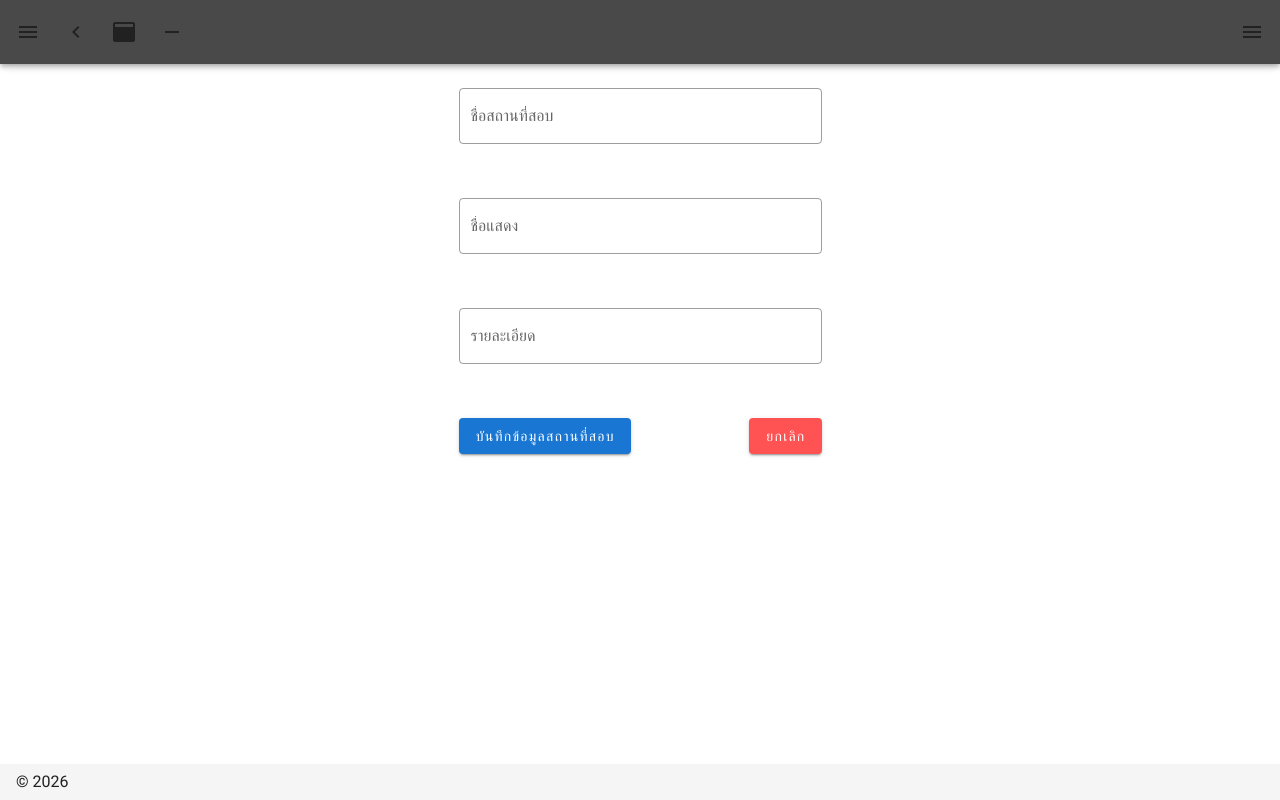
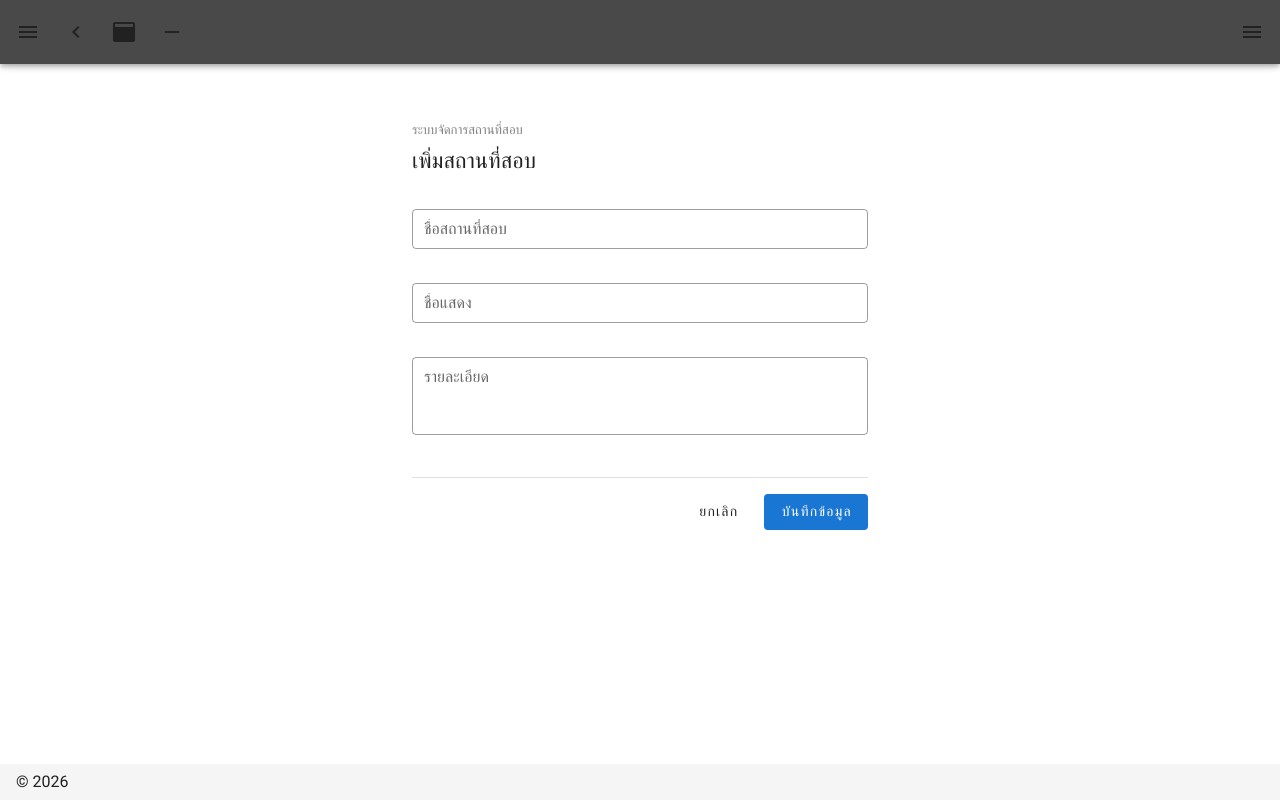
Before and after one commit to Aitsada/ExamSystem, a Nuxt app in the folder frontend/: page /Admins/FacilityForm in a window 1280 px wide. Built offline with nearby package versions, Linux system fonts and the light colour scheme.

Commit message:
refactor: change facilityForm UI

```diff
--- a/frontend/pages/Admins/FacilityForm.vue
+++ b/frontend/pages/Admins/FacilityForm.vue
@@ -1,98 +1,95 @@
 <template>
   <main>
+    <v-container style="max-width: 480px; margin: 2rem auto;">
+      <div style="margin-bottom: 2rem;">
+        <p style="font-size: 13px; color: grey; margin: 0;">
+          ระบบจัดการสถานที่สอบ
+        </p>
+        <h2 style="font-size: 22px; font-weight: 500; margin: 4px 0 0;">
+          เพิ่มสถานที่สอบ
+        </h2>
+      </div>
+
+      <v-alert
+        v-if="facilityMessage"
+        :type="facilityError ? 'error' : 'success'"
+        dense
+        text
+        style="margin-bottom: 20px; border-radius: 8px;"
+      >
+        {{ facilityMessage }}
+      </v-alert>
+
       <v-form>
-      <v-container>
-        <v-row style=" justify-content: center">
-          <v-col cols="4">
+        <div style="display: flex; flex-direction: column; gap: 8px;">
           <v-text-field
             v-model.trim="facility.Name"
             label="ชื่อสถานที่สอบ"
-              placeholder="กรอกชื่อสถานที่สอบ"
+            placeholder="เช่น อาคารศูนย์สอบกลาง"
             outlined
+            dense
           />
-          </v-col>
-        </v-row>
-        <v-row style=" justify-content: center">
-          <v-col cols="4">
           <v-text-field
             v-model.trim="facility.DisplayName"
             label="ชื่อแสดง"
-              placeholder="กรอกชื่อแสดง"
+            placeholder="เช่น ศูนย์สอบ A"
             outlined
+            dense
           />
-          </v-col>
-        </v-row>
-        <v-row style=" justify-content: center">
-          <v-col cols="4">
-            <v-text-field
+          <v-textarea
             v-model.trim="facility.Description"
             label="รายละเอียด"
-              placeholder="กรอกรายละเอียด"
+            placeholder="อธิบายสถานที่สอบเพิ่มเติม..."
             outlined
+            dense
+            rows="3"
+            auto-grow
           />
-          </v-col>
-        </v-row>
-        <v-row style=" justify-content: space-around">
-          <v-col
-            cols="4"
-            style="
-              display: flex;
-              justify-content: space-between;
-            "
-          >
-            <v-btn @click="saveFacility" color="primary">
-              บันทึกข้อมูลสถานที่สอบ
-            </v-btn>
-            <v-btn @click="backBtn" color="error">
+        </div>
+
+        <v-divider style="margin: 16px 0;" />
+
+        <div style="display: flex; justify-content: flex-end; gap: 10px;">
+          <v-btn text @click="backBtn">
             ยกเลิก
           </v-btn>
-          </v-col>
-        </v-row>
+          <v-btn color="primary" depressed :loading="loading" @click="saveFacility">
+            บันทึกข้อมูล
+          </v-btn>
+        </div>
+      </v-form>
     </v-container>
-    </v-form>
   </main>
 </template>
+
 <script>
 export default {
-  name: 'FacilityList',
+  name: 'FacilityCreate',
   data () {
     return {
-      facility: {
-        Name: '',
-        DisplayName: '',
-        Description: '',
-        CreatedBy: 'Admin'
-      },
+      loading: false,
+      facility: { Name: '', DisplayName: '', Description: '', CreatedBy: 'Admin' },
       facilityError: false,
       facilityMessage: ''
     }
   },
-  async mounted () {
-    // await this.loadFacility()
-  },
   methods: {
-    async loadFacility () {
-      this.Facility = await this.$axios.$get('http://localhost:8005/api/')
-    },
     backBtn () {
       this.$router.back()
     },
     async saveFacility () {
+      this.loading = true
+      this.facilityMessage = ''
       try {
         await this.$axios.$post('http://localhost:8005/api/create', { ...this.facility })
+        this.facilityError = false
         this.facilityMessage = 'บันทึกข้อมูลสถานที่สอบสำเร็จ'
-        this.facilityError = false
-        console.log('saved :', this.facility)
-        this.facility = {
-          Name: '',
-          DisplayName: '',
-          Description: '',
-          CreatedBy: 'Admin'
-        }
-        // await this.loadFacility()
+        this.facility = { Name: '', DisplayName: '', Description: '', CreatedBy: 'Admin' }
       } catch (err) {
         this.facilityError = true
-        this.facilityMessage = this.getErrorMessage(err, 'บันทึกข้อมูลสถานที่สอบไม่สำเร็จ')
+        this.facilityMessage = 'บันทึกข้อมูลสถานที่สอบไม่สำเร็จ'
+      } finally {
+        this.loading = false
       }
     }
   }
--- a/frontend/pages/Admins/FacilityForm2.vue
+++ /dev/null
@@ -1,97 +0,0 @@
-<template>
-  <main>
-    <v-container style="max-width: 480px; margin: 2rem auto;">
-      <div style="margin-bottom: 2rem;">
-        <p style="font-size: 13px; color: grey; margin: 0;">
-          ระบบจัดการสถานที่สอบ
-        </p>
-        <h2 style="font-size: 22px; font-weight: 500; margin: 4px 0 0;">
-          เพิ่มสถานที่สอบ
-        </h2>
-      </div>
-
-      <v-alert
-        v-if="facilityMessage"
-        :type="facilityError ? 'error' : 'success'"
-        dense
-        text
-        style="margin-bottom: 20px; border-radius: 8px;"
-      >
-        {{ facilityMessage }}
-      </v-alert>
-
-      <v-form>
-        <div style="display: flex; flex-direction: column; gap: 8px;">
-          <v-text-field
-            v-model.trim="facility.Name"
-            label="ชื่อสถานที่สอบ"
-            placeholder="เช่น อาคารศูนย์สอบกลาง"
-            outlined
-            dense
-          />
-          <v-text-field
-            v-model.trim="facility.DisplayName"
-            label="ชื่อแสดง"
-            placeholder="เช่น ศูนย์สอบ A"
-            outlined
-            dense
-          />
-          <v-textarea
-            v-model.trim="facility.Description"
-            label="รายละเอียด"
-            placeholder="อธิบายสถานที่สอบเพิ่มเติม..."
-            outlined
-            dense
-            rows="3"
-            auto-grow
-          />
-        </div>
-
-        <v-divider style="margin: 16px 0;" />
-
-        <div style="display: flex; justify-content: flex-end; gap: 10px;">
-          <v-btn text @click="backBtn">
-            ยกเลิก
-          </v-btn>
-          <v-btn color="primary" depressed :loading="loading" @click="saveFacility">
-            บันทึกข้อมูล
-          </v-btn>
-        </div>
-      </v-form>
-    </v-container>
-  </main>
-</template>
-
-<script>
-export default {
-  name: 'FacilityCreate',
-  data () {
-    return {
-      loading: false,
-      facility: { Name: '', DisplayName: '', Description: '', CreatedBy: 'Admin' },
-      facilityError: false,
-      facilityMessage: ''
-    }
-  },
-  methods: {
-    backBtn () {
-      this.$router.back()
-    },
-    async saveFacility () {
-      this.loading = true
-      this.facilityMessage = ''
-      try {
-        await this.$axios.$post('http://localhost:8005/api/create', { ...this.facility })
-        this.facilityError = false
-        this.facilityMessage = 'บันทึกข้อมูลสถานที่สอบสำเร็จ'
-        this.facility = { Name: '', DisplayName: '', Description: '', CreatedBy: 'Admin' }
-      } catch (err) {
-        this.facilityError = true
-        this.facilityMessage = 'บันทึกข้อมูลสถานที่สอบไม่สำเร็จ'
-      } finally {
-        this.loading = false
-      }
-    }
-  }
-}
-</script>
```
Lines whose indentation alone changed are shown as unchanged.
